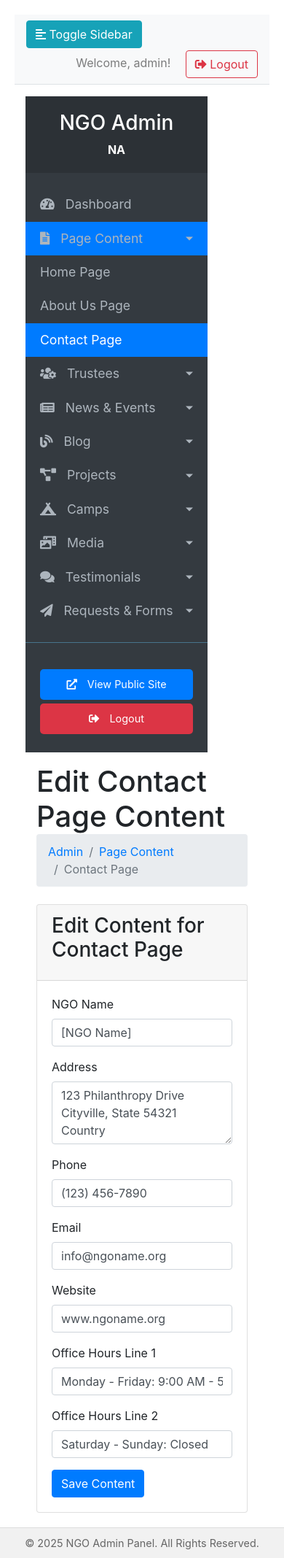
After one commit to priyeshdaspookulangara/Nwctk-, a PHP site: page /my_ngo_app/admin/edit_contact_content.php in a window 390 px wide. The commit adds this page. Shown: the whole page at 73% size. Run offline with PHP 8.4, Linux system fonts and the light colour scheme; a user stored in the database is signed in; data comes from the database, SQL or seed files in the repository; some libraries are stand-ins or nearby versions.

Commit message:
feat: Add admin page for Contact Us information
This commit introduces a new feature that allows administrators to manage the contact information displayed on the public "Contact Us" page.

Key changes include:
- A new admin page at `admin/edit_contact_content.php` provides a form to edit the NGO's name, address, phone, email, website, and office hours.
- The contact information is stored as a JSON object in the `page_content` table.
- A new record with default contact information is added to the `schema.sql` file.
- The admin sidebar has been updated with a link to the new management page.
- The public contact page at `public/contact/index.php` now dynamically fetches and displays this information from the database, replacing the previous hardcoded content.
- The form submission on the contact page has been improved to use prepared statements for better security.

```diff
--- /dev/null
+++ b/admin/edit_contact_content.php
@@ -0,0 +1,148 @@
+<?php
+require_once '../includes/auth_check.php';
+require_once '../includes/db.php';
+
+$page_title = "Edit Contact Page Content";
+$page_name_db = "contact";
+$msg = "";
+$error_msg = "";
+
+// Default contact info structure
+$contact_info = [
+    'ngo_name' => '',
+    'address' => '',
+    'phone' => '',
+    'email' => '',
+    'website' => '',
+    'office_hours_line1' => '',
+    'office_hours_line2' => ''
+];
+
+// Fetch existing content
+$sql_fetch = "SELECT content FROM page_content WHERE page_name = '" . sanitize_input($conn, $page_name_db) . "'";
+$result_fetch = mysqli_query($conn, $sql_fetch);
+if ($result_fetch && mysqli_num_rows($result_fetch) > 0) {
+    $row = mysqli_fetch_assoc($result_fetch);
+    $decoded_content = json_decode($row['content'], true);
+    if (is_array($decoded_content)) {
+        $contact_info = array_merge($contact_info, $decoded_content);
+    }
+}
+
+// Handle content update
+if ($_SERVER["REQUEST_METHOD"] == "POST" && isset($_POST['page_content_update'])) {
+    $new_contact_info = [
+        'ngo_name' => $_POST['ngo_name'],
+        'address' => $_POST['address'],
+        'phone' => $_POST['phone'],
+        'email' => $_POST['email'],
+        'website' => $_POST['website'],
+        'office_hours_line1' => $_POST['office_hours_line1'],
+        'office_hours_line2' => $_POST['office_hours_line2']
+    ];
+
+    $json_content = json_encode($new_contact_info);
+    $sanitized_json_content = sanitize_input($conn, $json_content);
+
+    $check_sql = "SELECT id FROM page_content WHERE page_name = '" . sanitize_input($conn, $page_name_db) . "'";
+    $check_result = mysqli_query($conn, $check_sql);
+
+    if ($check_result && mysqli_num_rows($check_result) > 0) {
+        $update_sql = "UPDATE page_content SET content = '" . $sanitized_json_content . "' WHERE page_name = '" . sanitize_input($conn, $page_name_db) . "'";
+        if (mysqli_query($conn, $update_sql)) {
+            $msg = "Contact page content updated successfully!";
+            $contact_info = $new_contact_info;
+        } else {
+            $error_msg = "Error updating content: " . mysqli_error($conn);
+        }
+    } else {
+        $insert_sql = "INSERT INTO page_content (page_name, content) VALUES ('" . sanitize_input($conn, $page_name_db) . "', '" . $sanitized_json_content . "')";
+        if (mysqli_query($conn, $insert_sql)) {
+            $msg = "Contact page content saved successfully!";
+            $contact_info = $new_contact_info;
+        } else {
+            $error_msg = "Error saving new content: " . mysqli_error($conn);
+        }
+    }
+}
+
+?>
+<?php include 'includes/header.php'; ?>
+<?php include 'includes/sidebar.php'; ?>
+
+<div class="content-header">
+    <div class="container-fluid">
+        <div class="row mb-2">
+            <div class="col-sm-6">
+                <h1 class="m-0"><?php echo $page_title; ?></h1>
+            </div>
+            <div class="col-sm-6">
+                <ol class="breadcrumb float-sm-right">
+                    <li class="breadcrumb-item"><a href="dashboard.php">Admin</a></li>
+                    <li class="breadcrumb-item"><a href="#">Page Content</a></li>
+                    <li class="breadcrumb-item active">Contact Page</li>
+                </ol>
+            </div>
+        </div>
+    </div>
+</div>
+
+<section class="content">
+    <div class="container-fluid">
+        <div class="card">
+            <div class="card-header">
+                <h3 class="card-title">Edit Content for Contact Page</h3>
+            </div>
+            <div class="card-body">
+                <?php if (!empty($msg)): ?>
+                    <div class="alert alert-success alert-dismissible fade show" role="alert"><?php echo $msg; ?>
+                        <button type="button" class="close" data-dismiss="alert" aria-label="Close"><span aria-hidden="true">&times;</span></button>
+                    </div>
+                <?php endif; ?>
+                <?php if (!empty($error_msg)): ?>
+                    <div class="alert alert-danger alert-dismissible fade show" role="alert"><?php echo $error_msg; ?>
+                        <button type="button" class="close" data-dismiss="alert" aria-label="Close"><span aria-hidden="true">&times;</span></button>
+                    </div>
+                <?php endif; ?>
+
+                <form action="<?php echo htmlspecialchars($_SERVER["PHP_SELF"]); ?>" method="post">
+                    <div class="form-group">
+                        <label for="ngo_name">NGO Name</label>
+                        <input type="text" class="form-control" id="ngo_name" name="ngo_name" value="<?php echo htmlspecialchars($contact_info['ngo_name']); ?>">
+                    </div>
+                    <div class="form-group">
+                        <label for="address">Address</label>
+                        <textarea class="form-control" id="address" name="address" rows="3"><?php echo htmlspecialchars($contact_info['address']); ?></textarea>
+                    </div>
+                    <div class="form-group">
+                        <label for="phone">Phone</label>
+                        <input type="text" class="form-control" id="phone" name="phone" value="<?php echo htmlspecialchars($contact_info['phone']); ?>">
+                    </div>
+                    <div class="form-group">
+                        <label for="email">Email</label>
+                        <input type="email" class="form-control" id="email" name="email" value="<?php echo htmlspecialchars($contact_info['email']); ?>">
+                    </div>
+                    <div class="form-group">
+                        <label for="website">Website</label>
+                        <input type="text" class="form-control" id="website" name="website" value="<?php echo htmlspecialchars($contact_info['website']); ?>">
+                    </div>
+                    <div class="form-group">
+                        <label for="office_hours_line1">Office Hours Line 1</label>
+                        <input type="text" class="form-control" id="office_hours_line1" name="office_hours_line1" value="<?php echo htmlspecialchars($contact_info['office_hours_line1']); ?>">
+                    </div>
+                    <div class="form-group">
+                        <label for="office_hours_line2">Office Hours Line 2</label>
+                        <input type="text" class="form-control" id="office_hours_line2" name="office_hours_line2" value="<?php echo htmlspecialchars($contact_info['office_hours_line2']); ?>">
+                    </div>
+
+                    <button type="submit" name="page_content_update" class="btn btn-primary">Save Content</button>
+                </form>
+            </div>
+        </div>
+    </div>
+</section>
+
+<?php
+mysqli_close($conn);
+include 'includes/footer.php';
+?>
--- a/admin/includes/sidebar.php
+++ b/admin/includes/sidebar.php
@@ -20,6 +20,7 @@
             <ul class="collapse list-unstyled" id="contentManagementSubmenu">
                 <li><a href="edit_home_content.php">Home Page</a></li>
                 <li><a href="edit_about_content.php">About Us Page</a></li>
+                <li><a href="edit_contact_content.php">Contact Page</a></li>
             </ul>
         </li>
         <li>
--- a/schema.sql
+++ b/schema.sql
@@ -137,6 +137,7 @@ INSERT INTO `admin_users` (`username`, `password`) VALUES ('admin', 'admin');
 -- Initial content for home and about pages
 INSERT INTO `page_content` (`page_name`, `content`) VALUES ('home', 'Welcome to our NGO! This is the default home page content. Please update it from the admin panel.');
 INSERT INTO `page_content` (`page_name`, `content`) VALUES ('about_us', 'This is the default About Us page content. Learn more about our mission and vision here. Please update it from the admin panel.');
+INSERT INTO `page_content` (`page_name`, `content`) VALUES ('contact', '{"ngo_name":"[NGO Name]","address":"123 Philanthropy Drive\\nCityville, State 54321\\nCountry","phone":"(123) 456-7890","email":"info@ngoname.org","website":"www.ngoname.org","office_hours_line1":"Monday - Friday: 9:00 AM - 5:00 PM","office_hours_line2":"Saturday - Sunday: Closed"}');
 
 -- Blog Categories Table
 CREATE TABLE `blog_categories` (
```
Also changed, not shown: public/contact/index.php (+45 -55 lines).
